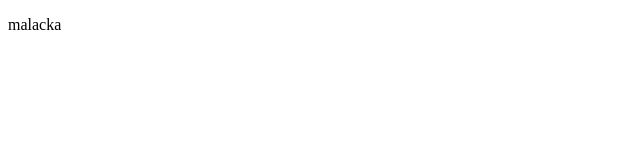
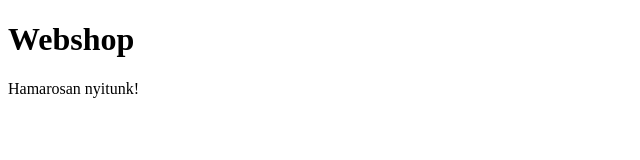
Before and after one commit to Gergo06-py/webshop, a plain HTML site: page index.html in a window 1280 px wide. Shown: the whole page, without its empty margins (0-640 px from the left). Drawn offline with Linux system fonts and the light colour scheme.

Commit message:
Update index.html

```diff
--- a/index.html
+++ b/index.html
@@ -1,6 +1,12 @@
-<!DOCTYPE html>
+ <!DOCTYPE html>
 <html>
+<head>
+<title>Page Title</title>
+</head>
 <body>
-<p>malacka</p>
+
+<h1>Webshop</h1>
+<p>Hamarosan nyitunk!</p>
+
 </body>
 </html>
```
